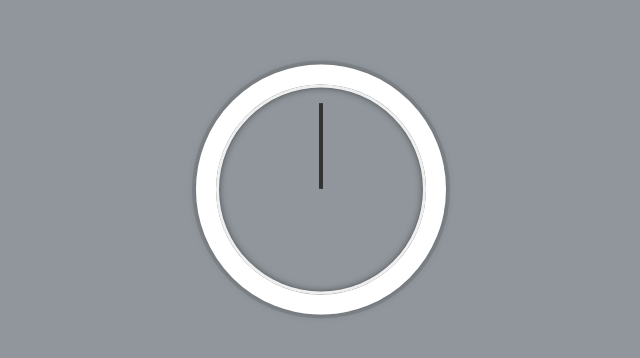
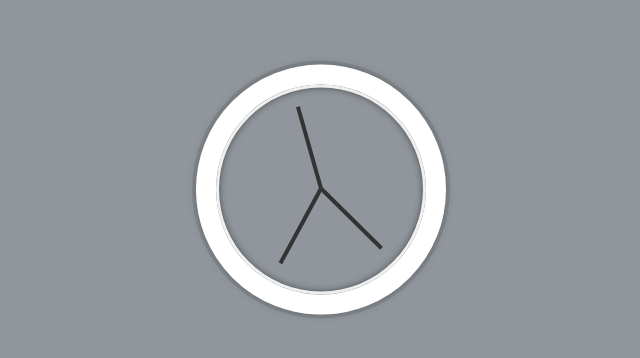
Before and after one commit to anirudha-8/Animated-Clock, a plain HTML site: page index.html in a window 1280 px wide. Shown: the part 198-556 px from the top of the page, without its empty margins (319-959 px from the left). Drawn offline with Linux system fonts and the light colour scheme.

Commit message:
add logic

```diff
--- a/src/main.js
+++ b/src/main.js
@@ -0,0 +1,26 @@
+const hourHand = document.querySelector(".hour-hand");
+const minuteHand = document.querySelector(".minute-hand");
+const secondHand = document.querySelector(".second-hand");
+
+function getStarted() {
+    const now = new Date();
+
+
+    const secs = now.getSeconds()
+    const secondDegrees = ((secs / 60) * 360) + 90;
+    secondHand.style.transform = `rotate(${secondDegrees}deg)`;
+
+    const mins = now.getMinutes()
+    const minuteDegrees = ((mins / 60) * 360) + ((secs / 60) * 6) + 90;
+    minuteHand.style.transform = `rotate(${minuteDegrees}deg)`;
+
+    const hours = now.getHours();
+    const hourDegrees = ((hours / 12) * 360) + ((mins / 60) * 30) + 90;
+    hourHand.style.transform = `rotate(${hourDegrees}deg)`;
+
+
+}
+
+setInterval(getStarted, 1000);
+
+getStarted();
--- a/src/style.css
+++ b/src/style.css
@@ -38,7 +38,7 @@ body {
 	position: relative;
 	width: 100%;
 	height: 100%;
-	transform: translateY(-3px); /* account for the height of the clock hands */
+	transform: translateY(-3px); /* account for the height of the clock hands*/
 }
 
 .hand {
```
